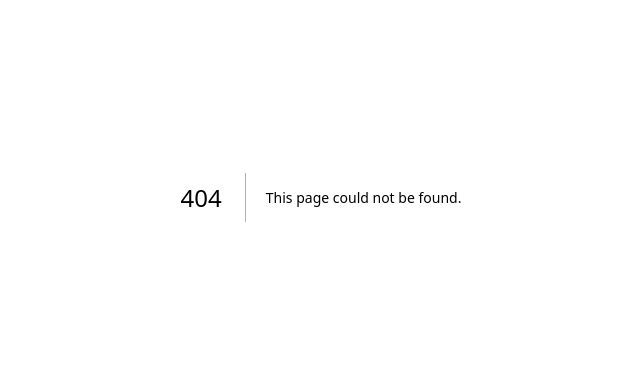
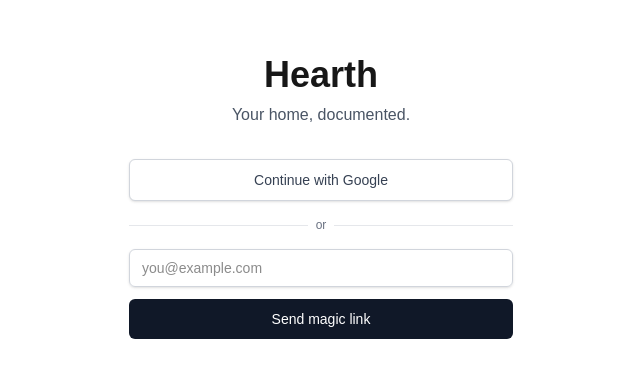
Before and after one commit to reclinerhead/hearth, a Next.js app: page /login in a window 1280 px wide. Before the commit this address had no page. Shown: the part 203-580 px from the top of the page, without its empty margins (319-959 px from the left). Built offline with nearby package versions, Linux system fonts and the light colour scheme; no server answers.

Commit message:
- OTP and Google Auth integrated, middle ware in place to protect /dashboard and below.

```diff
--- /dev/null
+++ b/app/auth/callback/route.ts
@@ -0,0 +1,20 @@
+import { NextResponse } from 'next/server'
+import { createClient } from '@/lib/supabase/server'
+
+export async function GET(request: Request) {
+  const { searchParams, origin } = new URL(request.url)
+  const code = searchParams.get('code')
+  const next = searchParams.get('next') ?? '/dashboard'
+
+  if (code) {
+    const supabase = await createClient()
+    const { error } = await supabase.auth.exchangeCodeForSession(code)
+
+    if (!error) {
+      return NextResponse.redirect(`${origin}${next}`)
+    }
+  }
+
+  // Something went wrong — back to login with an error flag.
+  return NextResponse.redirect(`${origin}/login?error=auth_failed`)
+}
--- /dev/null
+++ b/app/auth/confirm/route.ts
@@ -0,0 +1,24 @@
+import { type EmailOtpType } from "@supabase/supabase-js";
+import { type NextRequest, NextResponse } from "next/server";
+import { createClient } from "@/lib/supabase/server";
+
+export async function GET(request: NextRequest) {
+  const { searchParams, origin } = new URL(request.url);
+  const token_hash = searchParams.get("token_hash");
+  const type = searchParams.get("type") as EmailOtpType | null;
+  const next = searchParams.get("next") ?? "/dashboard";
+
+  if (token_hash && type) {
+    const supabase = await createClient();
+    const { error } = await supabase.auth.verifyOtp({
+      type,
+      token_hash,
+    });
+
+    if (!error) {
+      return NextResponse.redirect(`${origin}${next}`);
+    }
+  }
+
+  return NextResponse.redirect(`${origin}/login?error=auth_failed`);
+}
--- /dev/null
+++ b/app/auth/signout/route.ts
@@ -0,0 +1,10 @@
+import { NextResponse } from "next/server";
+import { createClient } from "@/lib/supabase/server";
+
+export async function POST(request: Request) {
+  const supabase = await createClient();
+  await supabase.auth.signOut();
+
+  const { origin } = new URL(request.url);
+  return NextResponse.redirect(`${origin}/login`, { status: 302 });
+}
--- /dev/null
+++ b/app/dashboard/page.tsx
@@ -0,0 +1,27 @@
+import { createClient } from "@/lib/supabase/server";
+
+export default async function DashboardPage() {
+  const supabase = await createClient();
+  const {
+    data: { user },
+  } = await supabase.auth.getUser();
+
+  return (
+    <main className="flex min-h-screen flex-col items-center justify-center p-8">
+      <div className="w-full max-w-md text-center">
+        <h1 className="text-4xl font-bold">Welcome to Hearth</h1>
+        <p className="mt-4 text-gray-600">
+          Signed in as <span className="font-medium">{user?.email}</span>
+        </p>
+        <form action="/auth/signout" method="post" className="mt-8">
+          <button
+            type="submit"
+            className="rounded-md bg-gray-900 px-4 py-2 text-sm font-medium text-white hover:bg-gray-800"
+          >
+            Sign out
+          </button>
+        </form>
+      </div>
+    </main>
+  );
+}
--- /dev/null
+++ b/app/login/page.tsx
@@ -0,0 +1,104 @@
+"use client";
+
+import { useState } from "react";
+import { createClient } from "@/lib/supabase/client";
+
+export default function LoginPage() {
+  const [email, setEmail] = useState("");
+  const [status, setStatus] = useState<"idle" | "sending" | "sent" | "error">(
+    "idle",
+  );
+  const [errorMessage, setErrorMessage] = useState("");
+
+  const supabase = createClient();
+
+  async function handleMagicLink(e: React.FormEvent) {
+    e.preventDefault();
+    setStatus("sending");
+    setErrorMessage("");
+
+    const { error } = await supabase.auth.signInWithOtp({
+      email,
+      options: {
+        emailRedirectTo: `${window.location.origin}/auth/confirm`,
+      },
+    });
+
+    if (error) {
+      setStatus("error");
+      setErrorMessage(error.message);
+    } else {
+      setStatus("sent");
+    }
+  }
+
+  async function handleGoogleSignIn() {
+    const { error } = await supabase.auth.signInWithOAuth({
+      provider: "google",
+      options: {
+        redirectTo: `${window.location.origin}/auth/callback`,
+      },
+    });
+
+    if (error) {
+      setErrorMessage(error.message);
+    }
+  }
+
+  return (
+    <main className="flex min-h-screen flex-col items-center justify-center p-8">
+      <div className="w-full max-w-sm">
+        <h1 className="text-4xl font-bold text-center">Hearth</h1>
+        <p className="mt-2 text-center text-gray-600">Your home, documented.</p>
+
+        <div className="mt-8 space-y-4">
+          <button
+            onClick={handleGoogleSignIn}
+            className="w-full rounded-md border border-gray-300 bg-white px-4 py-2.5 text-sm font-medium text-gray-700 shadow-sm hover:bg-gray-50"
+          >
+            Continue with Google
+          </button>
+
+          <div className="relative">
+            <div className="absolute inset-0 flex items-center">
+              <div className="w-full border-t border-gray-200" />
+            </div>
+            <div className="relative flex justify-center text-xs">
+              <span className="bg-white px-2 text-gray-500">or</span>
+            </div>
+          </div>
+
+          {status === "sent" ? (
+            <div className="rounded-md bg-green-50 p-4 text-sm text-green-800">
+              Check your email for the sign-in link.
+            </div>
+          ) : (
+            <form onSubmit={handleMagicLink} className="space-y-3">
+              <input
+                type="email"
+                required
+                value={email}
+                onChange={(e) => setEmail(e.target.value)}
+                placeholder="you@example.com"
+                className="w-full rounded-md border border-gray-300 px-3 py-2 text-sm shadow-sm focus:border-gray-500 focus:outline-none"
+              />
+              <button
+                type="submit"
+                disabled={status === "sending"}
+                className="w-full rounded-md bg-gray-900 px-4 py-2.5 text-sm font-medium text-white hover:bg-gray-800 disabled:opacity-50"
+              >
+                {status === "sending" ? "Sending..." : "Send magic link"}
+              </button>
+            </form>
+          )}
+
+          {errorMessage && (
+            <div className="rounded-md bg-red-50 p-4 text-sm text-red-800">
+              {errorMessage}
+            </div>
+          )}
+        </div>
+      </div>
+    </main>
+  );
+}
--- a/app/page.tsx
+++ b/app/page.tsx
@@ -1,8 +1,27 @@
-export default function Home() {
+import Link from "next/link";
+import { redirect } from "next/navigation";
+import { createClient } from "@/lib/supabase/server";
+
+export default async function Home() {
+  const supabase = await createClient();
+  const {
+    data: { user },
+  } = await supabase.auth.getUser();
+
+  if (user) {
+    redirect("/dashboard");
+  }
+
   return (
     <main className="flex min-h-screen flex-col items-center justify-center p-8">
       <h1 className="text-4xl font-bold">Hearth</h1>
       <p className="mt-4 text-lg text-gray-600">Your home, documented.</p>
+      <Link
+        href="/login"
+        className="mt-8 rounded-md bg-gray-900 px-4 py-2 text-sm font-medium text-white hover:bg-gray-800"
+      >
+        Sign in
+      </Link>
     </main>
   );
 }
--- a/lib/supabase/proxy.ts
+++ b/lib/supabase/proxy.ts
@@ -1,41 +1,54 @@
-import { createServerClient } from '@supabase/ssr'
-import { NextResponse, type NextRequest } from 'next/server'
+import { createServerClient } from "@supabase/ssr";
+import { NextResponse, type NextRequest } from "next/server";
 
 export async function updateSession(request: NextRequest) {
   let supabaseResponse = NextResponse.next({
     request,
-  })
+  });
 
   const supabase = createServerClient(
     process.env.NEXT_PUBLIC_SUPABASE_URL!,
     process.env.NEXT_PUBLIC_SUPABASE_ANON_KEY!,
     {
-      db: { schema: 'hearth' },
+      db: { schema: "hearth" },
       cookies: {
         getAll() {
-          return request.cookies.getAll()
+          return request.cookies.getAll();
         },
         setAll(cookiesToSet) {
           cookiesToSet.forEach(({ name, value }) =>
-            request.cookies.set(name, value)
-          )
+            request.cookies.set(name, value),
+          );
           supabaseResponse = NextResponse.next({
             request,
-          })
+          });
           cookiesToSet.forEach(({ name, value, options }) =>
-            supabaseResponse.cookies.set(name, value, options)
-          )
+            supabaseResponse.cookies.set(name, value, options),
+          );
         },
       },
-    }
-  )
+    },
+  );
 
   // IMPORTANT: Avoid writing any code between createServerClient
   // and supabase.auth.getUser(). A simple mistake could make it
   // very hard to debug issues with users being randomly logged out.
   const {
     data: { user },
-  } = await supabase.auth.getUser()
+  } = await supabase.auth.getUser();
 
-  return supabaseResponse
+  // Route protection: redirect unauthenticated users to /login,
+  // except when they're already on a public auth route.
+  const isPublicRoute =
+    request.nextUrl.pathname === "/" ||
+    request.nextUrl.pathname.startsWith("/login") ||
+    request.nextUrl.pathname.startsWith("/auth");
+
+  if (!user && !isPublicRoute) {
+    const url = request.nextUrl.clone();
+    url.pathname = "/login";
+    return NextResponse.redirect(url);
+  }
+
+  return supabaseResponse;
 }
```
